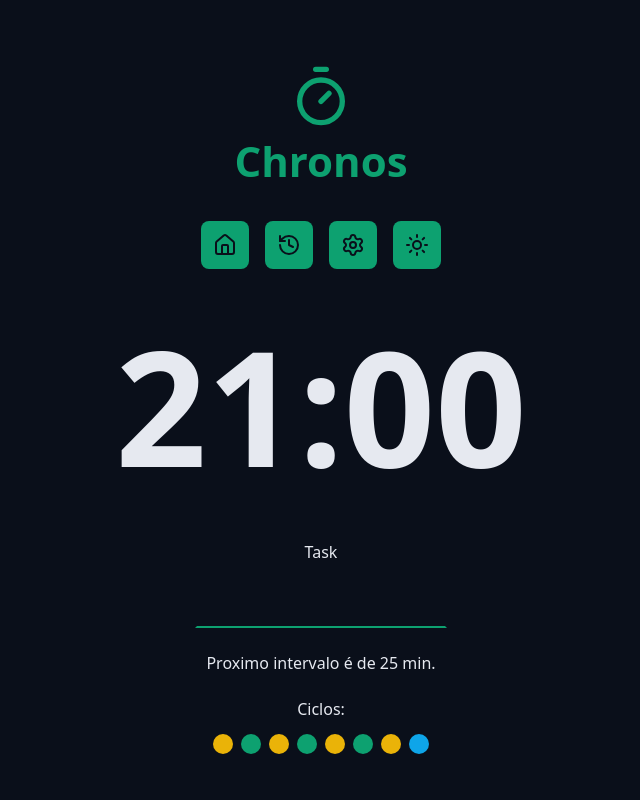
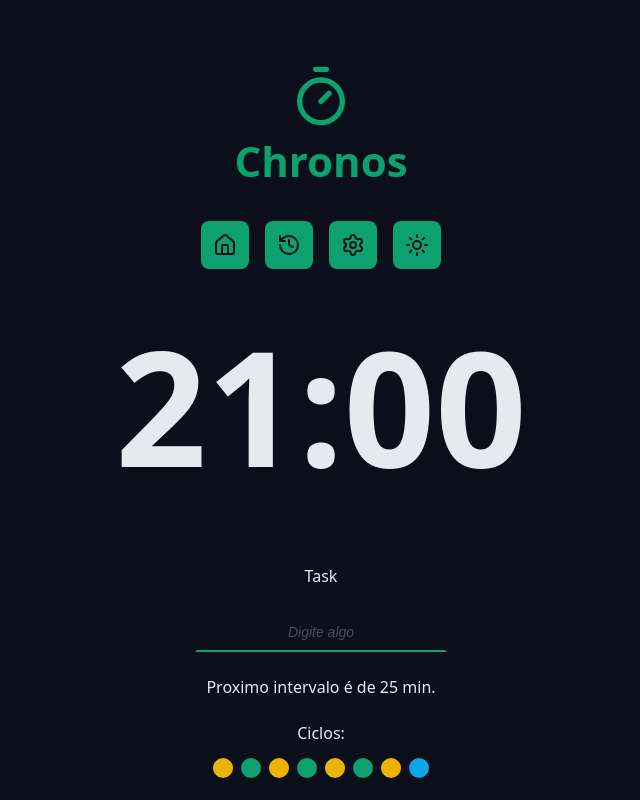
Before and after one commit to guilherdrk/chronos-pomodoro, a React (Vite) app: page / in a window 1280 px wide. Shown: the top 800 px of the page, without its empty margins (319-959 px from the left). Built offline with nearby package versions, Linux system fonts and the light colour scheme.

Commit message:
input controlado no react com value, onChange e useState

```diff
--- a/src/components/MainForm/index.tsx
+++ b/src/components/MainForm/index.tsx
@@ -2,21 +2,28 @@ import { PlayCircleIcon } from "lucide-react"
 import { Cycles } from "../Cycles"
 import { DefaultInput } from "../DefaultInput"
 import { DefaultButton } from "../DefaultButton"
+import { useState } from "react"
 
 export const MainForm = (() => {
 
+  const [taskName, setTaskName] = useState('');
+
   function handleCreateNewTask(event: React.SubmitEvent<HTMLFormElement>){
     event.preventDefault();
-    console.log("deu certo")
+    console.log("deu certo", taskName);
   }
 
   return (
     <form onSubmit={handleCreateNewTask} className="form" action="">
       <div className="formRow">
+        <h1>{taskName}</h1>
         <DefaultInput
           labelText='Task'
           id="meuInput"
           type="text"
+          placeholder="Digite algo"
+          value={taskName}
+          onChange={(e)=> setTaskName(e.target.value)}
         />
       </div>
       <div className="formRow">
```
